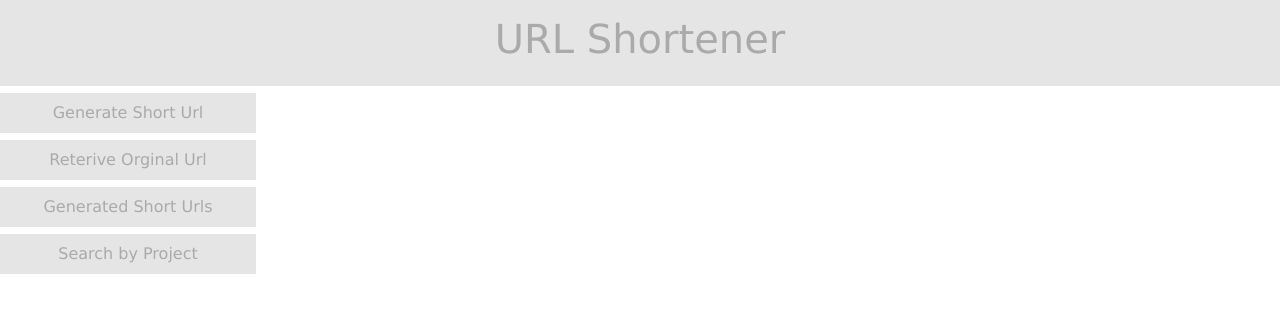
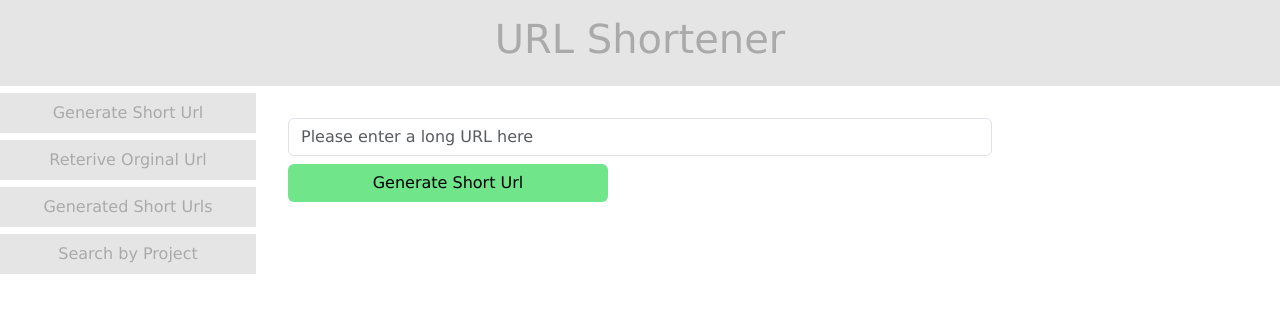
Before and after one commit to akashchendayad/url_shortener, a CodeIgniter app: page /url_shortener/ in a window 1280 px wide. Shown: the top 313 px of the page. Run offline with CodeIgniter, Linux system fonts and the light colour scheme; some libraries are stand-ins or nearby versions.

Commit message:
long to short completed

```diff
--- a/application/config/autoload.php
+++ b/application/config/autoload.php
@@ -58,7 +58,7 @@ $autoload['packages'] = array();
 |
 |	$autoload['libraries'] = array('user_agent' => 'ua');
 */
-$autoload['libraries'] = array();
+$autoload['libraries'] = array('database');
 
 /*
 | -------------------------------------------------------------------
--- a/application/config/database.php
+++ b/application/config/database.php
@@ -76,9 +76,9 @@ $query_builder = TRUE;
 $db['default'] = array(
 	'dsn'	=> '',
 	'hostname' => 'localhost',
-	'username' => '',
+	'username' => 'root',
 	'password' => '',
-	'database' => '',
+	'database' => 'shorten_db',
 	'dbdriver' => 'mysqli',
 	'dbprefix' => '',
 	'pconnect' => FALSE,
--- a/application/controllers/Welcome.php
+++ b/application/controllers/Welcome.php
@@ -1,25 +1,53 @@
 <?php
 defined('BASEPATH') OR exit('No direct script access allowed');
-
 class Welcome extends CI_Controller {
 
-	/**
-	 * Index Page for this controller.
-	 *
-	 * Maps to the following URL
-	 * 		http://example.com/index.php/welcome
-	 *	- or -
-	 * 		http://example.com/index.php/welcome/index
-	 *	- or -
-	 * Since this controller is set as the default controller in
-	 * config/routes.php, it's displayed at http://example.com/
-	 *
-	 * So any other public methods not prefixed with an underscore will
-	 * map to /index.php/welcome/<method_name>
-	 * @see https://codeigniter.com/user_guide/general/urls.html
-	 */
+	function __construct()
+
+	{
+		parent::__construct();
+			$this->load->model('Welcome_m');
+
+	}
 	public function index()
 	{
 		$this->load->view('welcome_message');
 	}
+
+
+	public function generate_short_url()
+	{
+
+		$get_short_url=$this->Welcome_m->get_short_url();
+		header('Content-Type: application/json');
+		echo json_encode(array('response'=>$get_short_url));
+
+	}
+	public function get_sec_det()
+    {
+        $id=$this->input->post('id');
+
+        if( $id==1)
+        {
+           $htmldata='
+		    <div style="margin: 2rem;">
+			</div>
+
+
+		   <div class="form-group">
+		   <input type="url" id="url" name="url" class="form-control" placeholder="Please enter a long URL here" required>
+		 </div>
+
+
+		 <button type="submit" class="btn btn-default" style="width: 20rem;color: black;background: #41dd62bf;outline-style: none;" onclick="generate_short_url();">Generate Short Url</button>
+
+
+		 ';
+
+        }
+
+         header('Content-Type: application/json');
+         echo json_encode(array('report'=>$htmldata));
+    }
+
 }
--- /dev/null
+++ b/application/models/Welcome_m.php
@@ -0,0 +1,54 @@
+<?php
+class Welcome_m extends CI_Model
+{
+
+   public function get_short_url()
+   {
+        $long_url=$this->input->post('long_url');
+        $url=urldecode($long_url);
+                if (filter_var($url, FILTER_VALIDATE_URL))
+                   return base_url()."short/".$this->Welcome_m->GetShortUrl($url);
+                else
+                   return ("Not a valid URL");
+
+   }
+
+
+   public function GetShortUrl($url)
+   {
+    $query=$this->db->query("SELECT short_code FROM url_shorten WHERE url ='$url'");
+
+    if ($query->num_rows() > 0)
+     {
+        $res = $query->row();
+        return $res->short_code;
+
+     }
+   else
+     {
+            $short_code =$this->Welcome_m->generateUniqueID();
+            $sql = "INSERT INTO url_shorten (url, short_code, hits) VALUES ('".$url."', '".$short_code."', '0')";
+            $query=$this->db->query("INSERT INTO url_shorten (url,short_code, hits) VALUES ('$url','$short_code','0')");
+            if ($query === TRUE)
+                return $short_code;
+            else
+                 return ("Unknown Error Occured");
+
+     }
+
+
+   }
+
+   public function generateUniqueID()
+   {
+        $token = substr(md5(uniqid(rand(), true)),0,6);
+        $query=$this->db->query( "SELECT * FROM url_shorten WHERE short_code ='$token'");
+
+        if ($query->num_rows() > 0)
+           generateUniqueID();
+        else
+           return $token;
+
+   }
+
+}
--- a/application/views/welcome_message.php
+++ b/application/views/welcome_message.php
@@ -22,7 +22,12 @@
          <div class="main">
             <div class="container" id="report_section"></div>
          </div>
+
+
       </div>
 
+	  <div id="msg" class="container" style="display: none;background-color:#831717;text-align:center;padding:10px;margin-top:7px;width: 50rem">
+          <span id="response"></span>
+      </div>
    </body>
 </html>
--- a/js/url.js
+++ b/js/url.js
@@ -0,0 +1,93 @@
+$(document).ready(function () {
+
+	changesection('1')
+
+});
+
+
+function generate_short_url()
+{
+	let long_url=$('#url').val();
+
+    var data = 'long_url=' + long_url;
+	$.ajax({
+		type: "POST",
+		url: "welcome/generate_short_url",
+		data: data,
+		success: function (data)
+		{
+			$("#response").text('');
+			$("#response").text(data.response);
+			$('#msg').css('display','block');
+
+		},
+		error: function (jqXHR, exception)
+		{
+			var msg = '';
+			if (jqXHR.status === 0) {
+				msg = 'Not connect.\n Verify Network.';
+			} else if (jqXHR.status == 404) {
+				msg = 'Requested page not found. [404]';
+			} else if (jqXHR.status == 500) {
+				msg = 'Internal Server Error [500].';
+			} else if (exception === 'parsererror') {
+				msg = 'Requested JSON parse failed.';
+			} else if (exception === 'timeout') {
+				msg = 'Time out error.';
+			} else if (exception === 'abort') {
+				msg = 'Ajax request aborted.';
+			} else {
+				msg = 'Uncaught Error.\n' + jqXHR.responseText;
+			}
+			alert(msg);
+		},
+		complete: function (data)
+		{
+
+		},
+	});
+
+
+}
+function changesection(id)
+{
+	$('#msg').css('display','none');
+	var data = 'id=' + id;
+	$.ajax({
+		type: "POST",
+		url: "welcome/get_sec_det",
+		data: data,
+		success: function (data)
+		{
+			$("#report_section").html('');
+			$("#report_section").html(data.report);
+
+		},
+		error: function (jqXHR, exception)
+		{
+			var msg = '';
+			if (jqXHR.status === 0) {
+				msg = 'Not connect.\n Verify Network.';
+			} else if (jqXHR.status == 404) {
+				msg = 'Requested page not found. [404]';
+			} else if (jqXHR.status == 500) {
+				msg = 'Internal Server Error [500].';
+			} else if (exception === 'parsererror') {
+				msg = 'Requested JSON parse failed.';
+			} else if (exception === 'timeout') {
+				msg = 'Time out error.';
+			} else if (exception === 'abort') {
+				msg = 'Ajax request aborted.';
+			} else {
+				msg = 'Uncaught Error.\n' + jqXHR.responseText;
+			}
+			alert(msg);
+		},
+		complete: function (data)
+		{
+
+		},
+	});
+
+
+}
```
Also changed, not shown: .htaccess (added).
